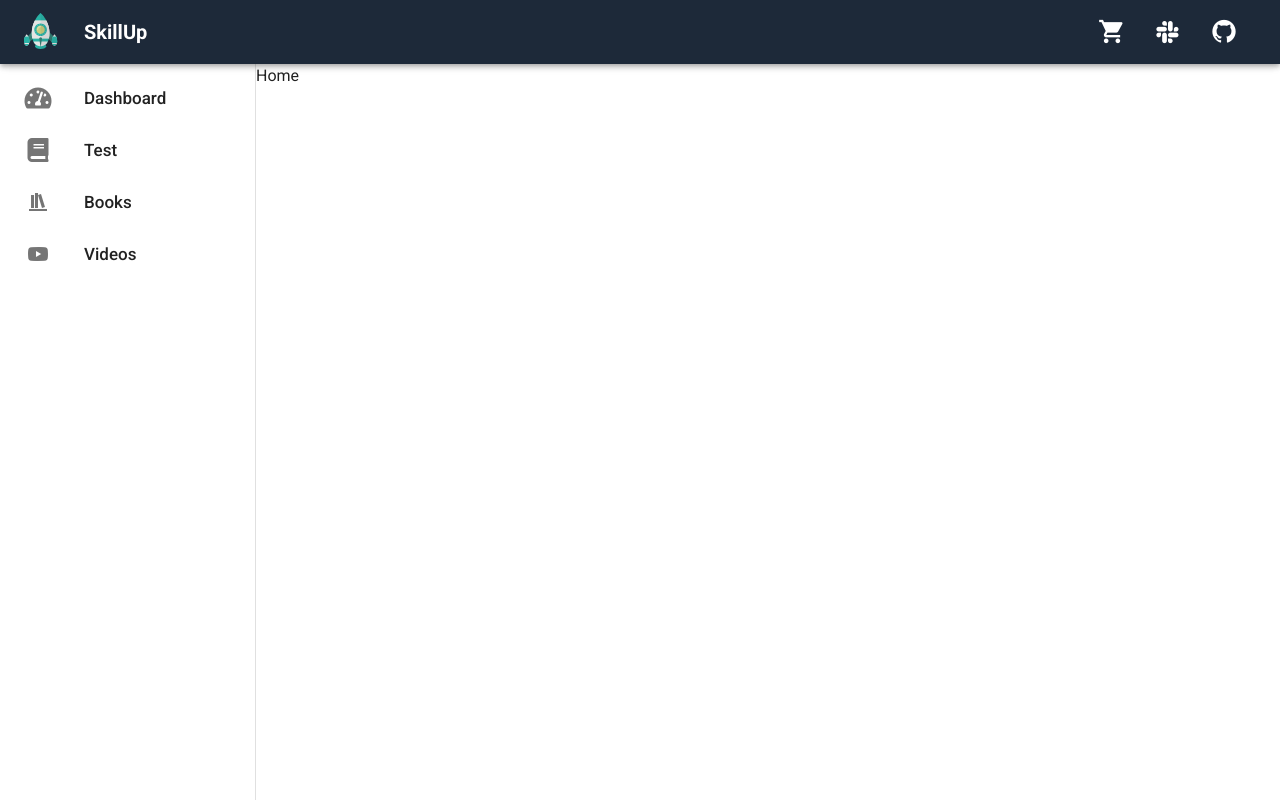
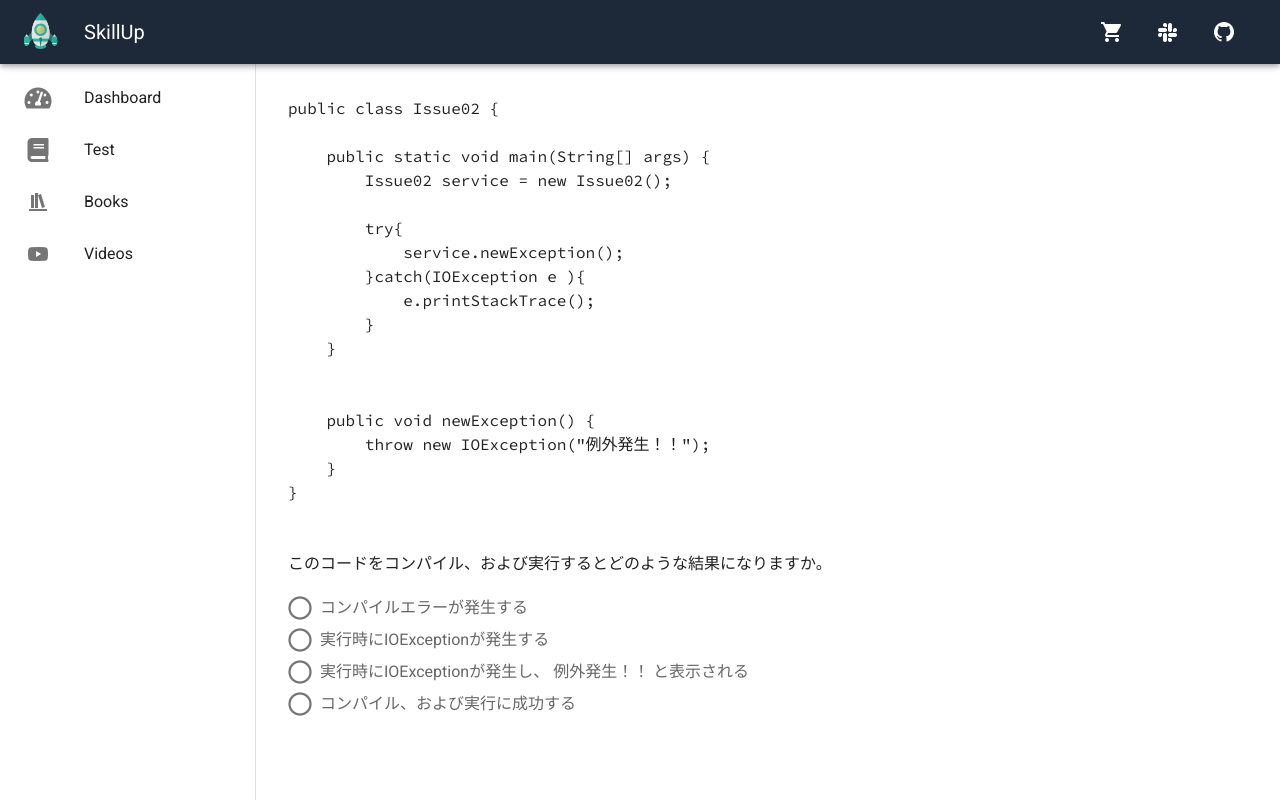
Before and after one commit to Imasug/skillup, a Vue app: page / in a window 1280 px wide. Built offline with nearby package versions, Linux system fonts and the light colour scheme.

Commit message:
Add example

```diff
--- a/public/index.html
+++ b/public/index.html
@@ -8,6 +8,7 @@
     <title>skillup</title>
     <link rel="stylesheet" href="https://fonts.googleapis.com/css?family=Roboto:100,300,400,500,700,900">
     <link rel="stylesheet" href="https://cdn.jsdelivr.net/npm/@mdi/font@latest/css/materialdesignicons.min.css">
+    <link href="https://fonts.googleapis.com/css?family=Source+Code+Pro&display=swap" rel="stylesheet">
   </head>
   <body>
     <noscript>
--- a/src/components/NavigationDrawer.vue
+++ b/src/components/NavigationDrawer.vue
@@ -65,8 +65,7 @@ export default class NavigationDrawer extends Vue {
 
 <style scoped>
 .item-title {
-  font-size: 17px;
-  font-weight: 500;
+  font-size: 16px;
 }
 
 .item-icon {
--- a/src/components/Toolbar.vue
+++ b/src/components/Toolbar.vue
@@ -9,16 +9,16 @@
     <div class="mr-3 mt-1">
       <img src="../assets/rocket.svg" width="36px" />
     </div>
-    <v-toolbar-title class="ml-3"><h4>SkillUp</h4></v-toolbar-title>
+    <v-toolbar-title class="ml-3">SkillUp</v-toolbar-title>
     <v-spacer></v-spacer>
     <v-btn icon class="mr-2">
-      <v-icon size="28">mdi-cart</v-icon>
+      <v-icon>mdi-cart</v-icon>
     </v-btn>
     <v-btn icon class="mr-2">
-      <v-icon size="28">mdi-slack</v-icon>
+      <v-icon>mdi-slack</v-icon>
     </v-btn>
     <v-btn icon class="mr-2">
-      <v-icon size="28">mdi-github</v-icon>
+      <v-icon>mdi-github</v-icon>
     </v-btn>
   </v-app-bar>
 </template>
--- a/src/router/index.ts
+++ b/src/router/index.ts
@@ -1,14 +1,14 @@
 import Vue from "vue";
 import VueRouter from "vue-router";
-import Home from "../views/Home.vue";
+import Test from "@/views/Test.vue";
 
 Vue.use(VueRouter);
 
 const routes = [
   {
     path: "/",
-    name: "home",
-    component: Home
+    name: "test",
+    component: Test
   }
 ];
 
--- a/src/views/Home.vue
+++ /dev/null
@@ -1,10 +0,0 @@
-<template>
-  <div>Home</div>
-</template>
-
-<script>
-import { Component, Vue } from "vue-property-decorator";
-
-@Component
-export default class Home extends Vue {}
-</script>
--- /dev/null
+++ b/src/views/Test.vue
@@ -0,0 +1,65 @@
+<template>
+  <v-container fluid>
+    <v-row class="ma-2">
+      <v-col class="col">
+        <pre class="code">
+public class Issue02 {
+
+    public static void main(String[] args) {
+        Issue02 service = new Issue02();
+
+        try{
+            service.newException();
+        }catch(IOException e ){
+            e.printStackTrace();
+        }
+    }
+
+
+    public void newException() {
+        throw new IOException("例外発生！！");
+    }
+}
+        </pre>
+      </v-col>
+      <v-col class="col">
+        <p>
+          このコードをコンパイル、および実行するとどのような結果になりますか。
+        </p>
+        <v-radio-group>
+          <v-radio color="green" label="コンパイルエラーが発生する"></v-radio>
+          <v-radio
+            color="green"
+            label="実行時にIOExceptionが発生する"
+          ></v-radio>
+          <v-radio
+            color="green"
+            label="実行時にIOExceptionが発生し、 例外発生！！ と表示される"
+          ></v-radio>
+          <v-radio
+            color="green"
+            label="コンパイル、および実行に成功する"
+          ></v-radio>
+        </v-radio-group>
+      </v-col>
+    </v-row>
+  </v-container>
+</template>
+
+<script lang="ts">
+import { Component, Vue } from "vue-property-decorator";
+
+@Component
+export default class Test extends Vue {}
+</script>
+
+<style scoped>
+.code {
+  font-size: 16px;
+  font-family: "Source Code Pro", monospace;
+}
+
+.col {
+  min-width: 500px;
+}
+</style>
```
Also changed, not shown: 1 other file (tests, documents, lock files or other folders).
